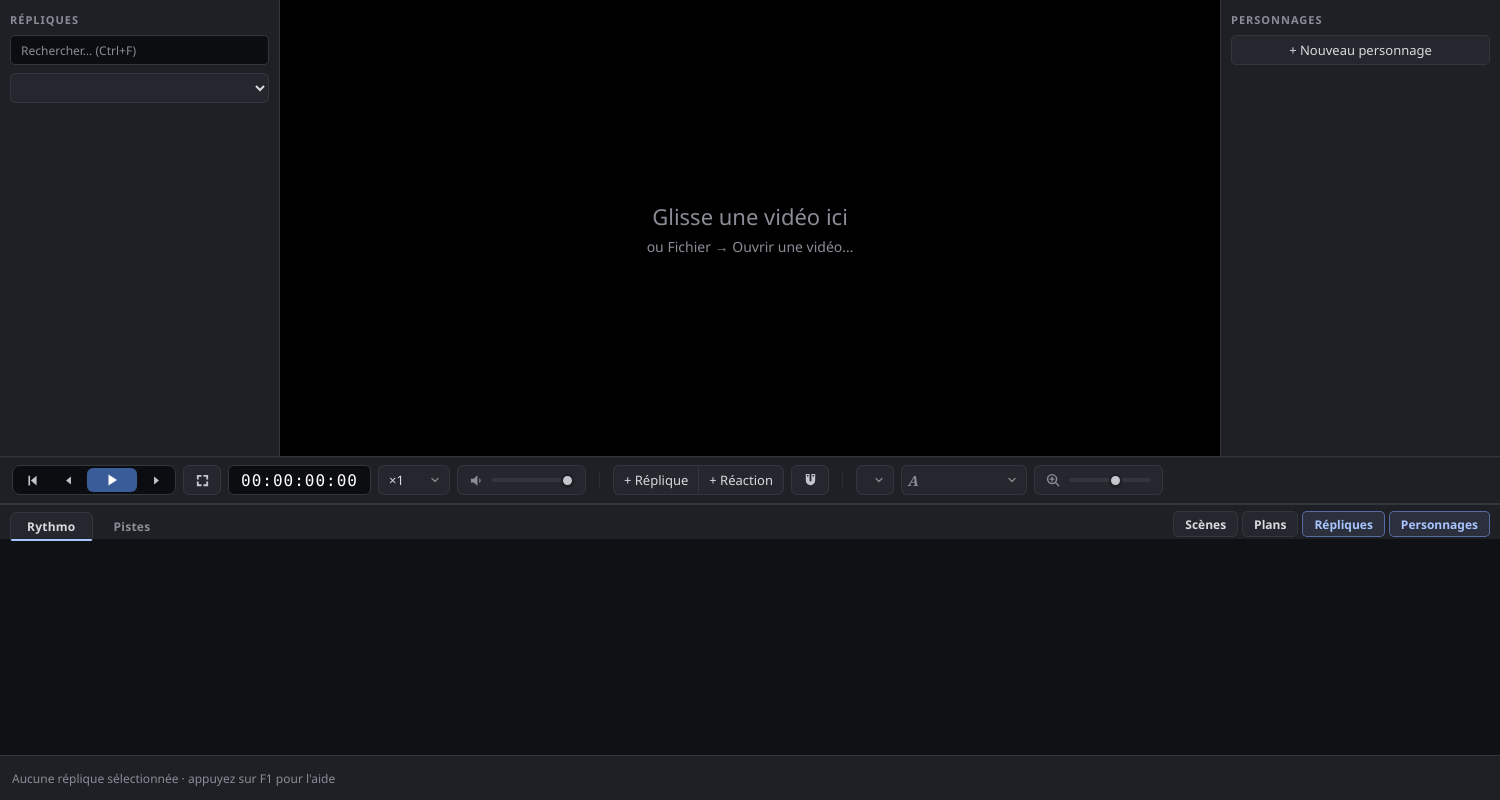
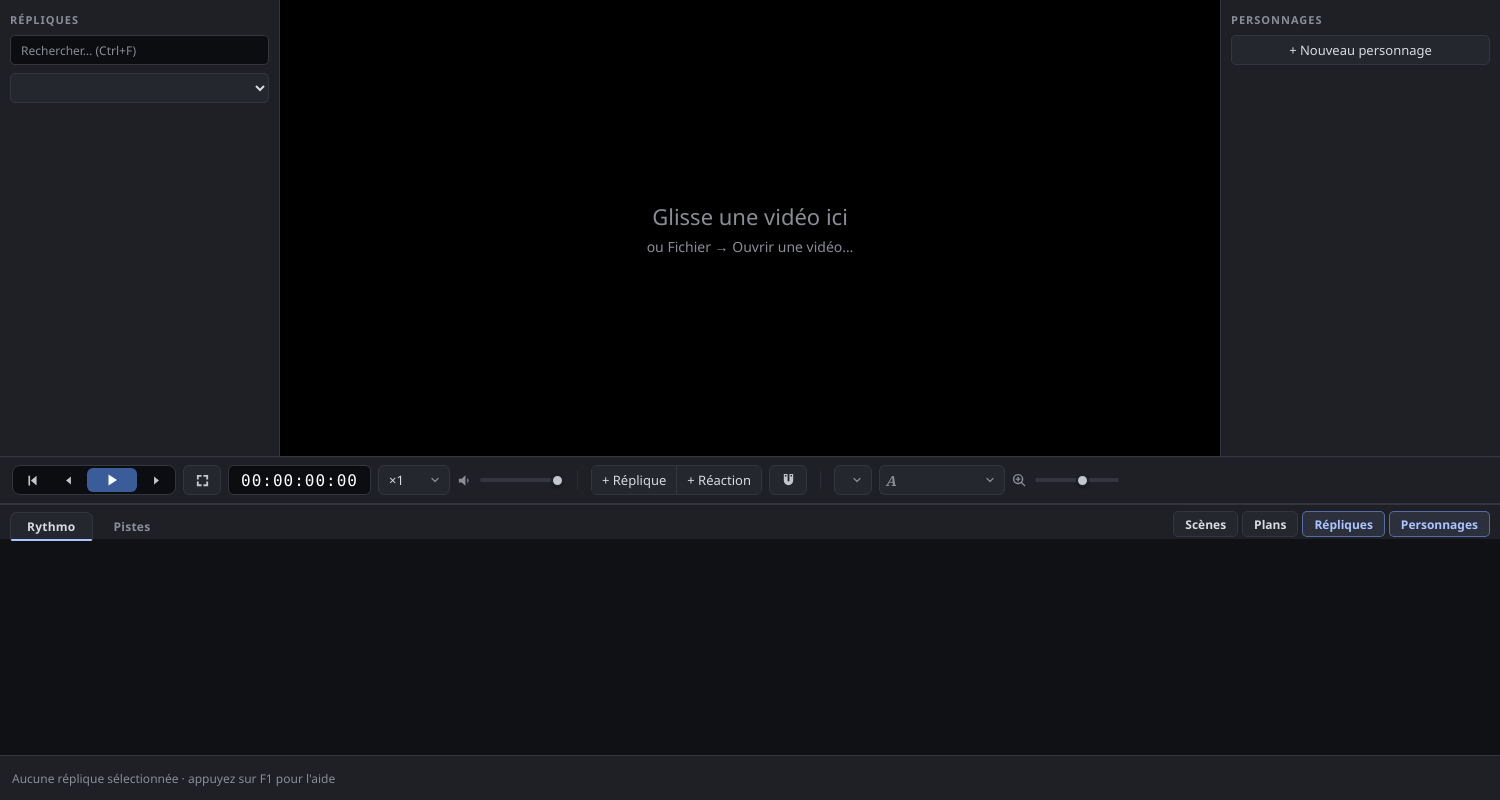
Before and after one commit to fusorf/LibreRythmo, an Electron app: page renderer/index.html in a window 1500 px wide. Drawn offline with Linux system fonts and the light colour scheme; no server answers.

Commit message:
Barre : sliders sans cadre + outline couleur autour des deux boutons (Replique+Reaction)
- Retire la pastille/box autour des sliders volume et zoom (icone + curseur nus)
- L'outline couleur du personnage passe sur le groupe segmente : il entoure desormais
  + Replique ET + Reaction (separateur interne neutre conserve)

```diff
--- a/renderer/style.css
+++ b/renderer/style.css
@@ -262,20 +262,26 @@ button.active {
 /* en barre d'action, surcharge le radius/largeur de la règle #transport select */
 #transport .font-sel select { width: 102px; border-radius: 0 6px 6px 0; }
 
-/* groupe segmenté de la barre (+ Réplique | + Réaction) : boutons collés, séparateur 1px */
-.seg-group { display: inline-flex; height: var(--ctl-h); flex: 0 0 auto; }
+/* groupe segmenté (+ Réplique | + Réaction) : boutons collés, séparateur interne 1px.
+   L'outline (bordure du groupe) entoure les deux boutons et prend la couleur du
+   personnage sélectionné (réglée en JS) ; séparateur interne neutre. */
+.seg-group {
+  display: inline-flex;
+  height: var(--ctl-h);
+  flex: 0 0 auto;
+  border: 1px solid var(--border);
+  border-radius: 6px;
+  overflow: hidden;
+}
 .seg-group > button {
   height: 100%;
   display: flex;
   align-items: center;
   justify-content: center;
+  border: none;
   border-radius: 0;
-  border-right: none;
 }
-.seg-group > button:first-child { border-radius: 6px 0 0 6px; }
-.seg-group > button:last-child { border-radius: 0 6px 6px 0; border-right: 1px solid var(--border); }
-/* + Réplique : la bordure (outline) prend la couleur du personnage sélectionné, réglée en JS */
-#btnAddLine:hover { background: var(--hover); }
+.seg-group > button + button { border-left: 1px solid var(--border); }
 
 /* boutons-icônes du transport (aimant…) */
 .icon-btn {
@@ -551,19 +557,15 @@ input[type="range"]::-webkit-slider-thumb {
 }
 input[type="range"]:hover::-webkit-slider-thumb { background: var(--icon-h); }
 
-/* sliders (volume / zoom) en pastilles, alignés sur la hauteur des boutons */
+/* sliders (volume / zoom) : icône + curseur nus, sans cadre */
 .vol {
   display: flex;
   align-items: center;
   gap: 8px;
   height: var(--ctl-h);
-  padding: 0 11px;
-  background: var(--panel2);
-  border: 1px solid var(--border);
-  border-radius: 6px;
 }
 .vol svg { width: 15px; height: 15px; fill: var(--dim); flex: 0 0 auto; }
-#volume, #zoom { width: 82px; }
+#volume, #zoom { width: 84px; }
 
 /* compteur de temps : afficheur type LCD (puits inset, chiffres à chasse fixe) */
 #timecode {
```
Also changed, not shown: renderer/app.js.
